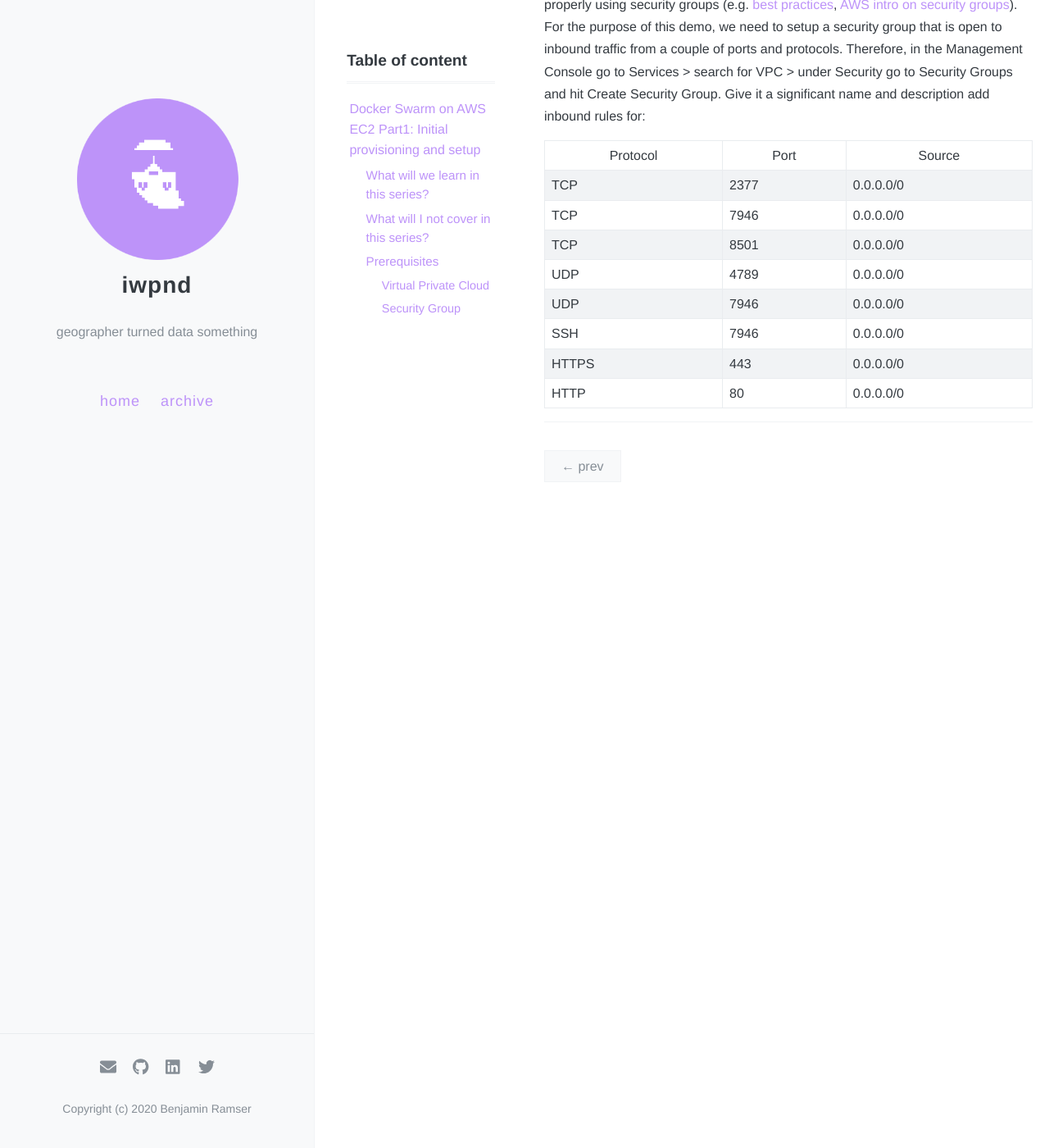
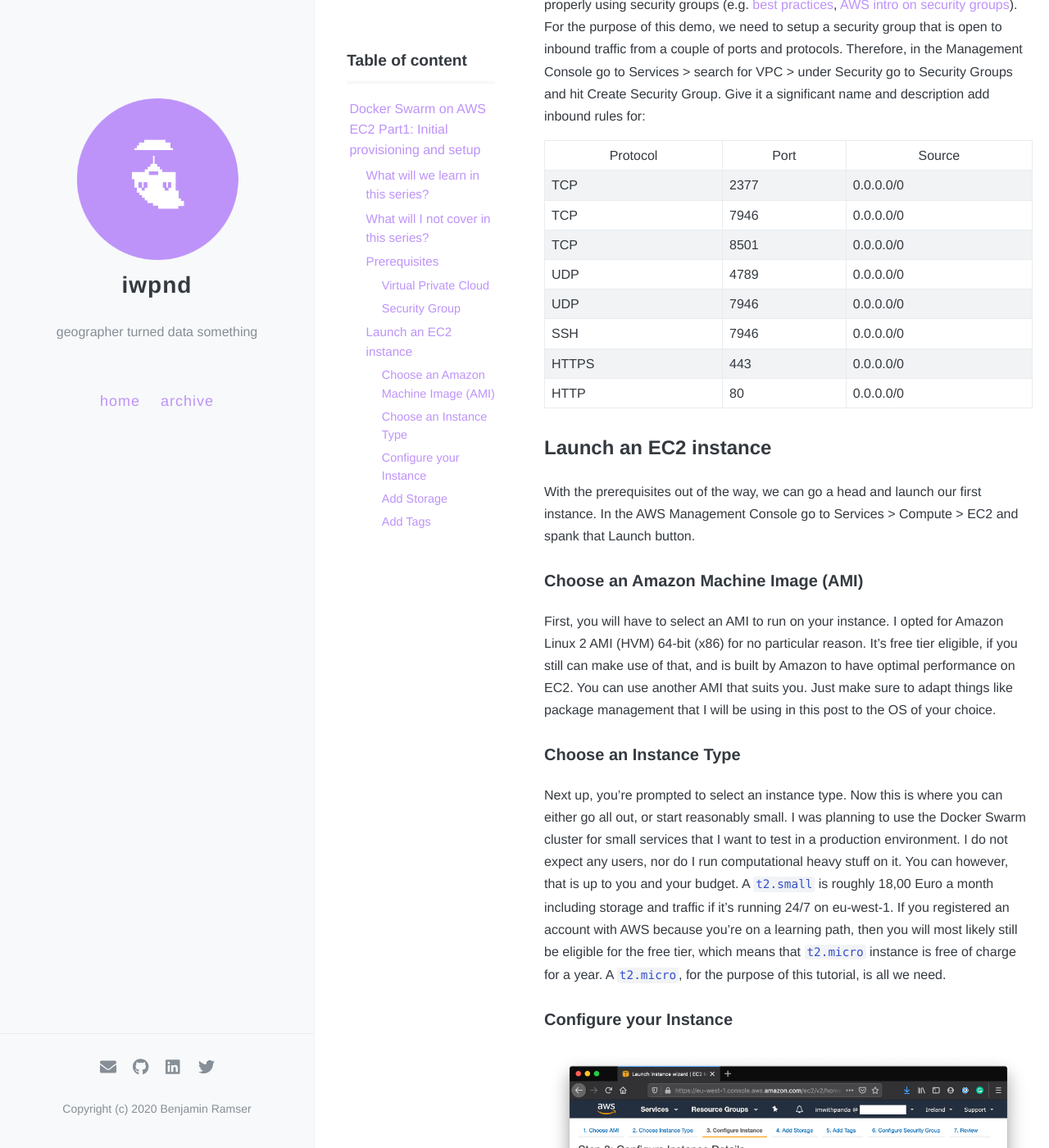
Before and after one commit to iwpnd/iwpnd.github.io, a Jekyll site: the page built from _posts/2020-05-13-part1-docker-swarm-on-ec2-initial-setup.markdown, in a window 1280 px wide and 1400 px high, scrolled down 1732 px. Shown: the whole window at 82% size. Built offline with Jekyll 4.4.1, drawn with Linux system fonts in a browser that asks for light colours; comment, search, counter and statistics services are not loaded; some of the changed text lies outside the part shown.

Commit message:
[POST DRAFT] added img started instance setup

```diff
--- a/_posts/2020-05-13-part1-docker-swarm-on-ec2-initial-setup.markdown
+++ b/_posts/2020-05-13-part1-docker-swarm-on-ec2-initial-setup.markdown
@@ -47,3 +47,26 @@ An AWS security group acts as a virtual firewall for your AWS resources inside o
 | SSH | 7946 | 0.0.0.0/0 |
 | HTTPS | 443 | 0.0.0.0/0 |
 | HTTP | 80 | 0.0.0.0/0 |
+
+## Launch an EC2 instance
+With the prerequisites out of the way, we can go a head and launch our first instance. In the AWS Management Console go to Services > Compute > EC2 and spank that Launch button.
+
+### Choose an Amazon Machine Image (AMI)
+First, you will have to select an AMI to run on your instance. I opted for Amazon Linux 2 AMI (HVM) 64-bit (x86) for no particular reason. It's free tier eligible, if you still can make use of that, and is built by Amazon to have optimal performance on EC2. You can use another AMI that suits you. Just make sure to adapt things like package management that I will be using in this post to the OS of your choice.
+
+### Choose an Instance Type
+Next up, you're prompted to select an instance type. Now this is where you can either go all out, or start reasonably small. I was planning to use the Docker Swarm cluster for small services that I want to test in a production environment. I do not expect any users, nor do I run computational heavy stuff on it. You can however, that is up to you and your budget. A `t2.small` is roughly 18,00 Euro a month including storage and traffic if it's running 24/7 on eu-west-1. If you registered an account with AWS because you're on a learning path, then you will most likely still be eligible for the free tier, which means that `t2.micro` instance is free of charge for a year. A `t2.micro`, for the purpose of this tutorial, is all we need.
+
+### Configure your Instance
+
+<p align="center">
+<img src="/img/2020-05-docker-swarm/aws-ec2-config.png" alt="aws ec2 configuration">
+</p>
+
+There is not much to change here. If you're just starting out with your AWS account the Network will be prepopulated with your VPC already. The subnet can also stay on default. We want to, however _enable_ *Auto-assign Public IP*. If you plan to create resources on AWS with this particular EC2 instance, e.g. create an Amazon S3 Bucket, you will need to attach an IAM role to your instance for the proper permissions set up. In our case, we will not create any other resources WITH the EC2 Instance, so we leave that blank. *Stop - Hibernate behaviour* is interesting, if you plan on often shutting an instance down if you don't use it, and bring it back up when you use it. In this case on *Stop* all your instances Files and RAM will be dumped to an attached file system and you can use this if you bring it up another time to have everything where you left it off. Keep in mind however, that you will still pay for the attached storage 24/7. Monitoring is also pretty good with CloudWatch. It does come with a cost however, and since we will utilize Traefik and Portainer, we will have our own monitoring in place. Leave the rest as seen in the Screenshot and continue with *Next: Add Storage*.
+
+### Add Storage
+Pretty much just leave as is, unless you need more storage or have other requirements that you think will not be fulfilled with the default settings. Continue
+
+### Add Tags
+This will be the first of
```
Also changed, not shown: img/2020-05-docker-swarm/aws-ec2-config.png (added).
